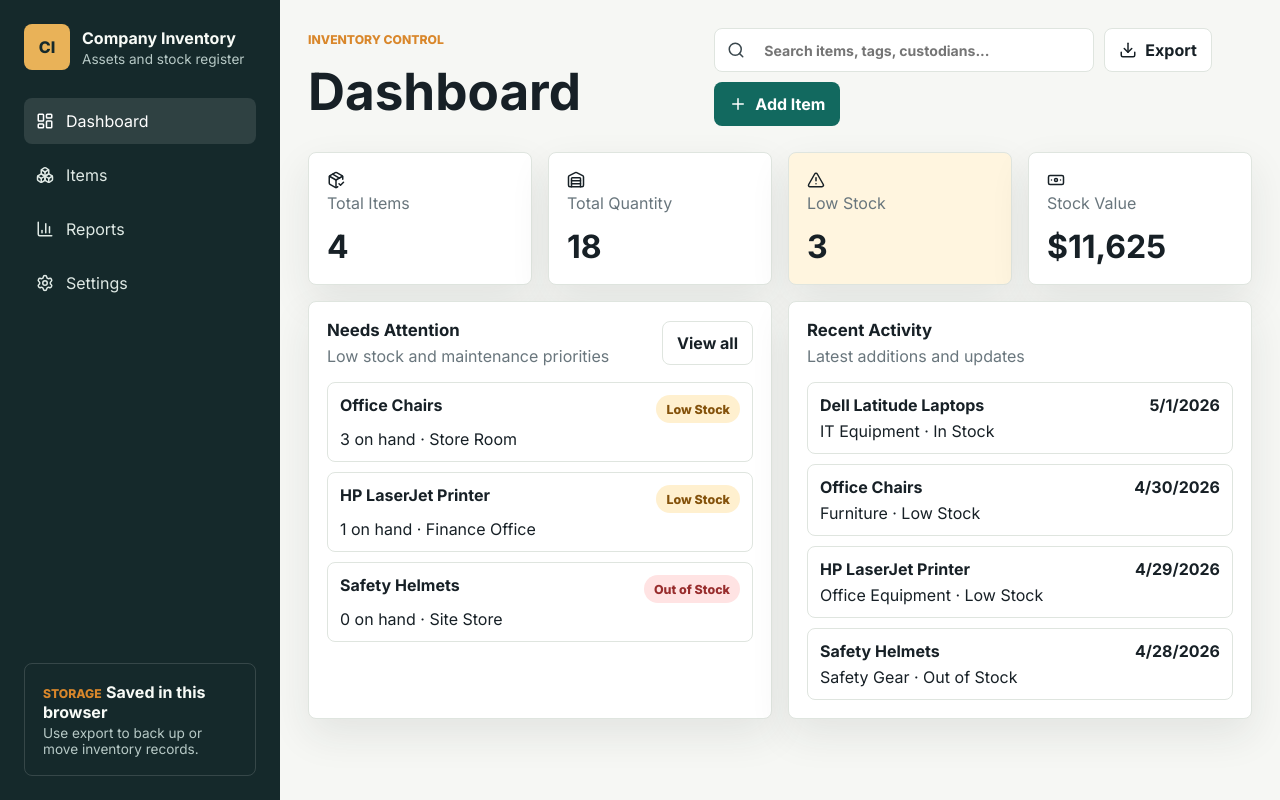
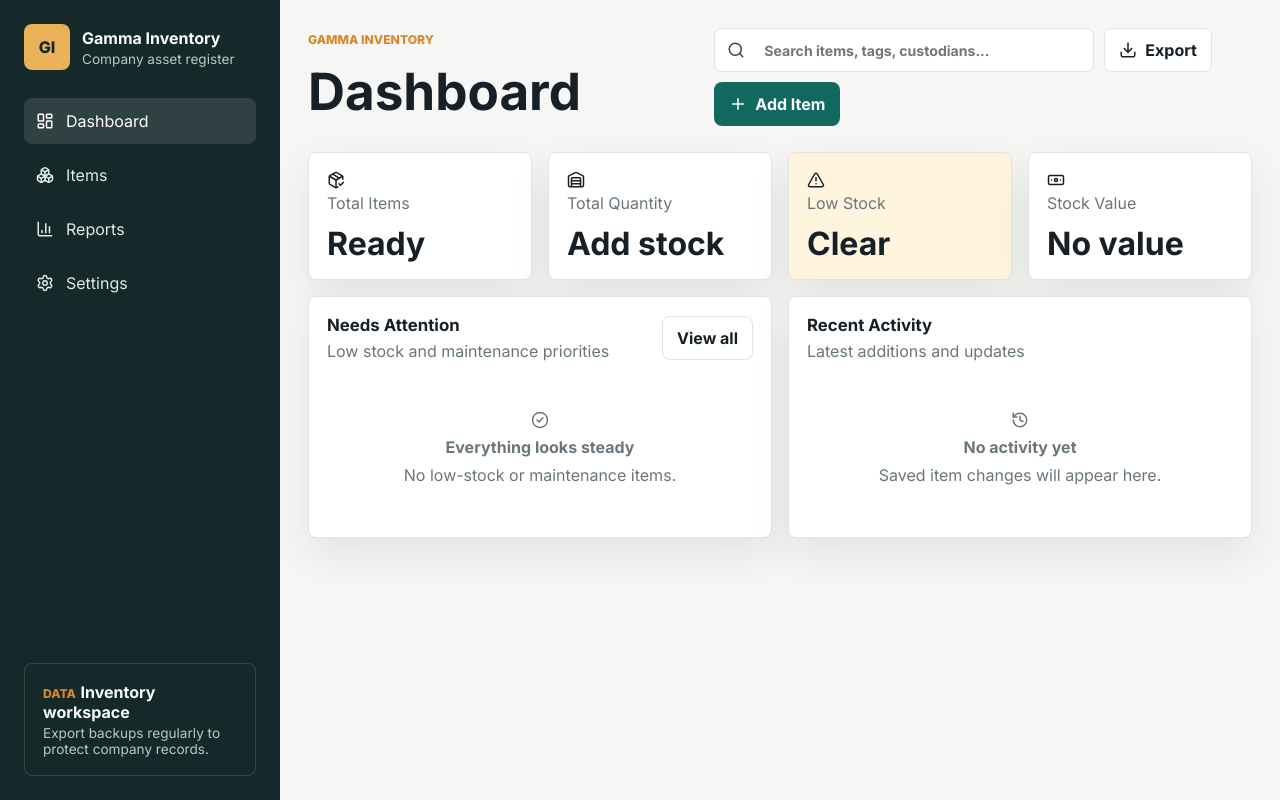
Before and after one commit to M1rkk1/inventory, a plain HTML site: page index.html in a window 1280 px wide. Drawn offline with nearby package versions, Linux system fonts and the light colour scheme.

Commit message:
Add files via upload

```diff
--- a/app.js
+++ b/app.js
@@ -1,77 +1,16 @@
-const STORAGE_KEY = "companyInventoryApp.v1";
+const STORAGE_KEY = "gammaInventory.v1";
 
 function createId() {
   if (window.crypto?.randomUUID) return crypto.randomUUID();
   return `item-${Date.now()}-${Math.random().toString(16).slice(2)}`;
 }
 
-const demoItems = [
-  {
-    id: createId(),
-    name: "Dell Latitude Laptops",
-    category: "IT Equipment",
-    quantity: 14,
-    threshold: 5,
-    unitValue: 780,
-    location: "Head Office",
-    custodian: "IT Department",
-    condition: "Good",
-    status: "In Stock",
-    purchaseDate: "2025-09-18",
-    notes: "Tagged and ready for assignment.",
-    updatedAt: new Date().toISOString(),
-  },
-  {
-    id: createId(),
-    name: "Office Chairs",
-    category: "Furniture",
-    quantity: 3,
-    threshold: 6,
-    unitValue: 95,
-    location: "Store Room",
-    custodian: "Admin",
-    condition: "Fair",
-    status: "In Stock",
-    purchaseDate: "2024-11-06",
-    notes: "Order more before onboarding.",
-    updatedAt: new Date(Date.now() - 86400000).toISOString(),
-  },
-  {
-    id: createId(),
-    name: "HP LaserJet Printer",
-    category: "Office Equipment",
-    quantity: 1,
-    threshold: 1,
-    unitValue: 420,
-    location: "Finance Office",
-    custodian: "Finance",
-    condition: "Needs Repair",
-    status: "Maintenance",
-    purchaseDate: "2023-05-21",
-    notes: "Paper feed issue reported.",
-    updatedAt: new Date(Date.now() - 172800000).toISOString(),
-  },
-  {
-    id: createId(),
-    name: "Safety Helmets",
-    category: "Safety Gear",
-    quantity: 0,
-    threshold: 10,
-    unitValue: 18,
-    location: "Site Store",
-    custodian: "Operations",
-    condition: "Good",
-    status: "Out of Stock",
-    purchaseDate: "2025-01-09",
-    notes: "Restock required for field work.",
-    updatedAt: new Date(Date.now() - 259200000).toISOString(),
-  },
-];
+const initialItems = [];
 
 const state = {
   items: [],
   settings: {
-    companyName: "Company Inventory",
+    companyName: "Gamma Inventory",
     currency: "$",
   },
   filters: {
@@ -116,17 +55,17 @@ const els = {
 function loadState() {
   const saved = localStorage.getItem(STORAGE_KEY);
   if (!saved) {
-    state.items = demoItems;
+    state.items = initialItems;
     saveState();
     return;
   }
 
   try {
     const parsed = JSON.parse(saved);
-    state.items = Array.isArray(parsed.items) ? parsed.items : demoItems;
+    state.items = Array.isArray(parsed.items) ? parsed.items : initialItems;
     state.settings = { ...state.settings, ...(parsed.settings || {}) };
   } catch {
-    state.items = demoItems;
+    state.items = initialItems;
   }
 }
 
@@ -262,6 +201,14 @@ function renderTable() {
 }
 
 function renderStats() {
+  if (!state.items.length) {
+    els.totalItems.textContent = "Ready";
+    els.totalQuantity.textContent = "Add stock";
+    els.lowStockCount.textContent = "Clear";
+    els.stockValue.textContent = "No value";
+    return;
+  }
+
   const totalQuantity = state.items.reduce((sum, item) => sum + Number(item.quantity || 0), 0);
   const totalValue = state.items.reduce((sum, item) => sum + Number(item.quantity || 0) * Number(item.unitValue || 0), 0);
   const lowStock = state.items.filter((item) => ["Low Stock", "Out of Stock"].includes(derivedStatus(item))).length;
@@ -512,7 +459,7 @@ function bindEvents() {
 
   els.companyForm.addEventListener("submit", (event) => {
     event.preventDefault();
-    state.settings.companyName = els.companyName.value.trim() || "Company Inventory";
+    state.settings.companyName = els.companyName.value.trim() || "Gamma Inventory";
     state.settings.currency = els.currencyInput.value.trim() || "$";
     saveState();
     renderAll();
@@ -526,8 +473,8 @@ function bindEvents() {
   });
 
   els.resetBtn.addEventListener("click", () => {
-    if (!confirm("Replace current records with the original demo data?")) return;
-    state.items = demoItems.map((item) => ({ ...item, id: createId(), updatedAt: new Date().toISOString() }));
+    if (!confirm("Clear all inventory records from this browser? Export a backup first if you need to keep them.")) return;
+    state.items = [];
     saveState();
     renderAll();
   });
--- a/index.html
+++ b/index.html
@@ -3,7 +3,7 @@
   <head>
     <meta charset="utf-8" />
     <meta name="viewport" content="width=device-width, initial-scale=1" />
-    <title>Company Inventory</title>
+    <title>Gamma Inventory</title>
     <link rel="preconnect" href="https://fonts.googleapis.com" />
     <link rel="preconnect" href="https://fonts.gstatic.com" crossorigin />
     <link
@@ -16,10 +16,10 @@
     <div class="app-shell">
       <aside class="sidebar">
         <div class="brand">
-          <div class="brand-mark">CI</div>
+          <div class="brand-mark">GI</div>
           <div>
-            <strong>Company Inventory</strong>
-            <span>Assets and stock register</span>
+            <strong>Gamma Inventory</strong>
+            <span>Company asset register</span>
           </div>
         </div>
 
@@ -43,16 +43,16 @@
         </nav>
 
         <div class="sidebar-panel">
-          <span class="label">Storage</span>
-          <strong>Saved in this browser</strong>
-          <p>Use export to back up or move inventory records.</p>
+          <span class="label">Data</span>
+          <strong>Inventory workspace</strong>
+          <p>Export backups regularly to protect company records.</p>
         </div>
       </aside>
 
       <main class="content">
         <header class="topbar">
           <div>
-            <p class="eyebrow">Inventory Control</p>
+            <p class="eyebrow">Gamma Inventory</p>
             <h1 id="pageTitle">Dashboard</h1>
           </div>
           <div class="topbar-actions">
@@ -212,7 +212,7 @@
                 </label>
                 <button class="button danger" id="resetBtn" type="button">
                   <span class="icon" data-icon="trash-2"></span>
-                  Clear Demo Data
+                  Clear Inventory
                 </button>
               </div>
             </section>
--- a/styles.css
+++ b/styles.css
@@ -318,6 +318,8 @@ h2 {
   display: block;
   margin-top: 14px;
   font-size: 2rem;
+  line-height: 1.05;
+  overflow-wrap: anywhere;
 }
 
 .panel {
```
